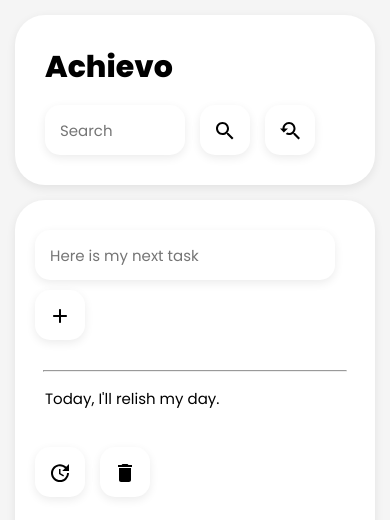
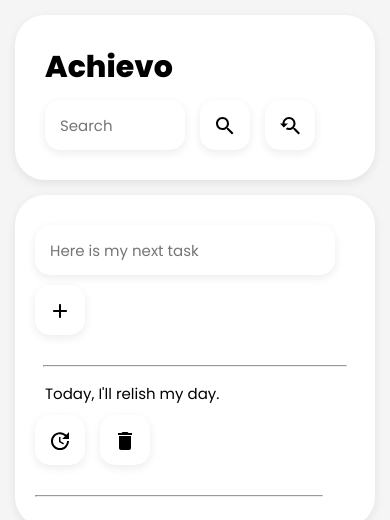
Before and after one commit to abhishekpandit2029/Todo-Web-Application, a Next.js app: page /comments in a window 390 px wide. Shown: the top 520 px of the page. Built offline with nearby package versions, Linux system fonts and the light colour scheme.

Commit message:
layout change, height problem solve

```diff
--- a/pages/comments/index.module.css
+++ b/pages/comments/index.module.css
@@ -19,7 +19,7 @@
 .firstblock {
   display: flex;
   flex-direction: row;
-  gap: 15px;
+  gap: 20px;
 }
 
 .hr {
@@ -35,15 +35,15 @@
 .updatedelete,
 .savecancel {
   display: flex;
-  gap: 15px;
+  gap: 20px;
   margin: 20px 0;
   align-items: center;
   /* border: 1px solid red; */
 }
 
 .commenttext {
-  width: 400px;
-  height: 55px;
+  width: 500px;
+  height: auto;
   font-size: 17px;
   padding: 0 15px;
   overflow-x: hidden;
@@ -51,7 +51,7 @@
 }
 
 .commentinputtext {
-  width: 400px;
+  width: 500px;
   height: 55px;
   border-radius: 15px;
   font-size: 17px;
@@ -126,26 +126,26 @@
 }
 
 @media screen and (max-width: 575px) {
-
-  .commentinputtext,
-  .commenttext,
   .button {
     height: 50px;
     font-size: 15px;
   }
 
   .commentinputtext{
+    height: 50px;
+    font-size: 15px;
     width: 300px;
-    overflow-x: hidden;
+    padding: 15px;
   }
 
-  .commenttext, .singletask .commentinputtext {
+  .commenttext {
     padding: 0 10px;
     width: 300px;
+    font-size: 15px;
   }
 
   .searchbarsection{
-    gap: 15px;
+    gap: 10px;
   }
 
   .searchbarsection input{
```
